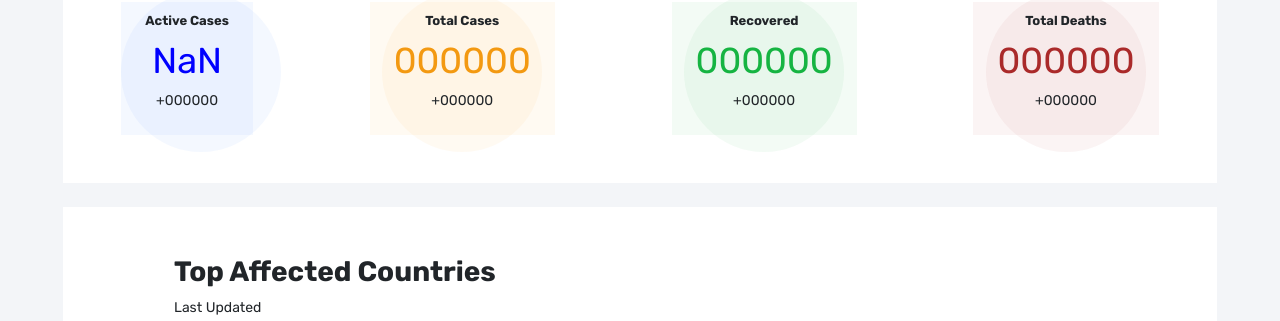
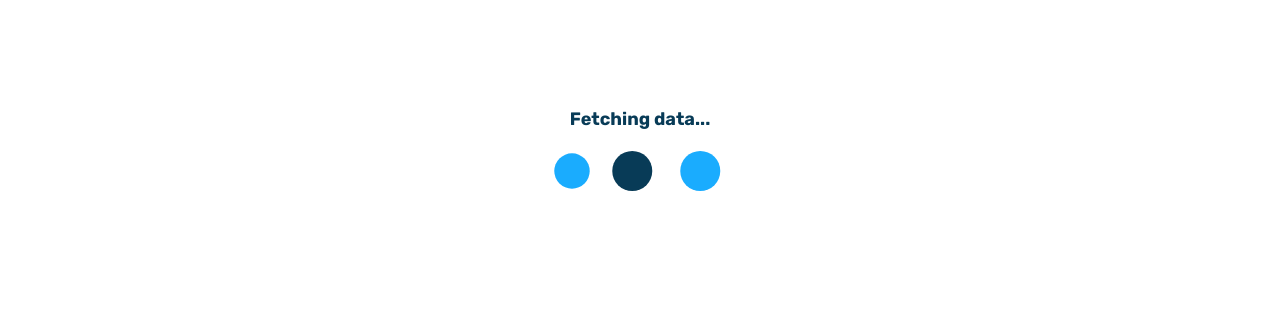
Before and after one commit to AbdQaadir/Covid-19-Tracker, a React (Create React App) app: page / in a window 1280 px wide. Shown: the part 210-531 px from the top of the page. Built offline with nearby package versions, Linux system fonts and the light colour scheme; no server answers.

Commit message:
Added loading icon and text

```diff
--- a/src/App.js
+++ b/src/App.js
@@ -7,6 +7,7 @@
 import Symptoms from "./components/Symptoms/Symptoms";
 import Protection from "./components/Protection/Protection";
 import Footer from "./components/Footer/Footer";
+import Loading from "./components/Loading/Loading";
 import "./App.css";
 
 class App extends React.Component {
@@ -17,6 +18,7 @@
       currentDate: "",
       Global: [],
       selectedCountry: [],
+      loading: true,
     };
   }
   getData = async () => {
@@ -33,6 +35,7 @@
       currentDate,
       Global,
       selectedCountry,
+      loading: false,
     });
   };
   componentDidMount() {
@@ -50,15 +53,18 @@
       selectedCountry: selectedCountry[0],
     });
   };
+
   render() {
     const {
       sortedCountries,
       Global,
       currentDate,
       selectedCountry,
+      loading,
     } = this.state;
     return (
       <div className="container-fluid">
+        {loading ? <Loading /> : null}
         <Header currentDate={currentDate} />
 
         <Tracker global={Global} />
--- /dev/null
+++ b/src/components/Loading/Loading.css
@@ -0,0 +1,14 @@
+#loading {
+  background: #fff;
+  height: 100vh;
+  position: fixed;
+  top: 0;
+  bottom: 0;
+  right: 0;
+  left: 0;
+  color: #083b57;
+  z-index: 9999999999999;
+}
+#loading h6 {
+  margin-bottom: -60px;
+}
--- /dev/null
+++ b/src/components/Loading/Loading.jsx
@@ -0,0 +1,17 @@
+import React from "react";
+import LoadingIcon from "./loading.svg";
+
+import "./Loading.css";
+const Loading = () => {
+  return (
+    <div className="container-fluid" id="loading">
+      <div className="row h-100 align-items-center justify-content-center">
+        <div className="col-md-8 col-10 text-center">
+          <h6>Fetching data...</h6>
+          <img src={LoadingIcon} alt="loading-icon" />
+        </div>
+      </div>
+    </div>
+  );
+};
+export default Loading;
```
Also changed, not shown: src/components/Loading/loading.svg (added).
